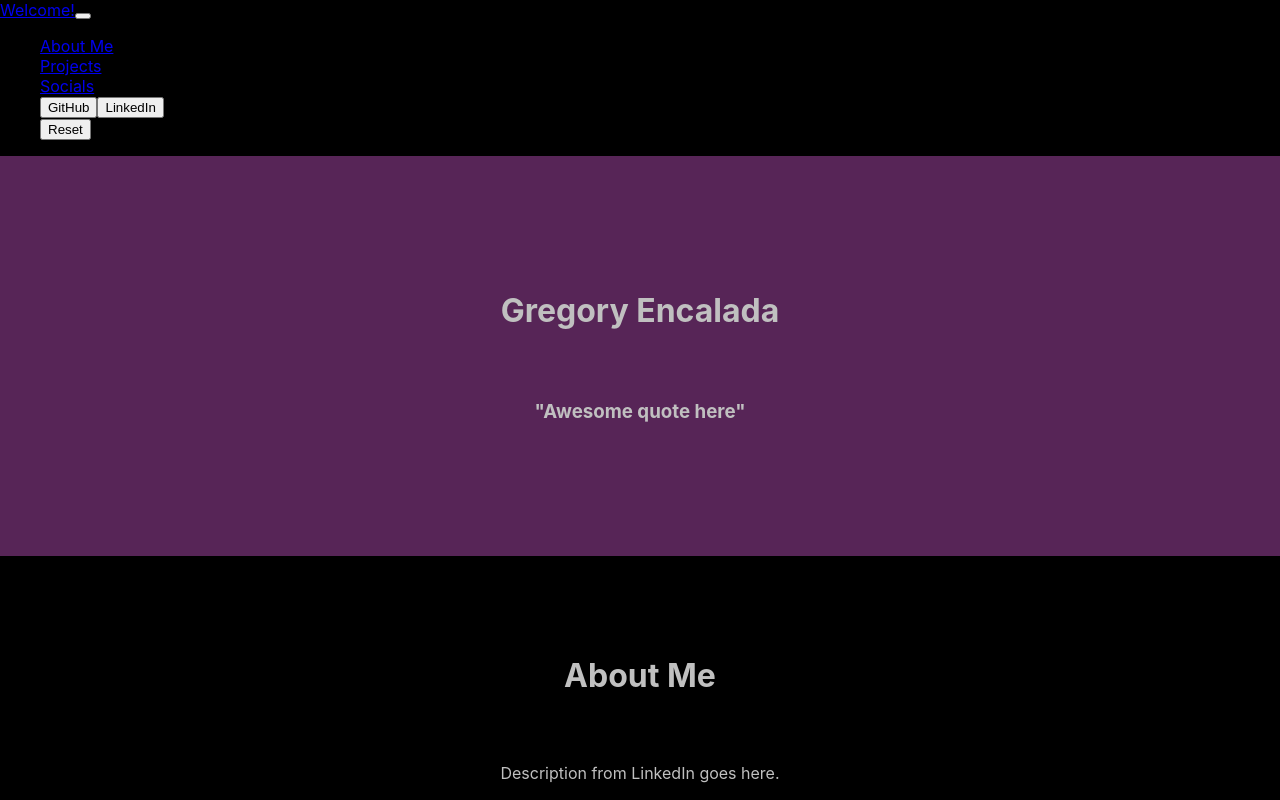
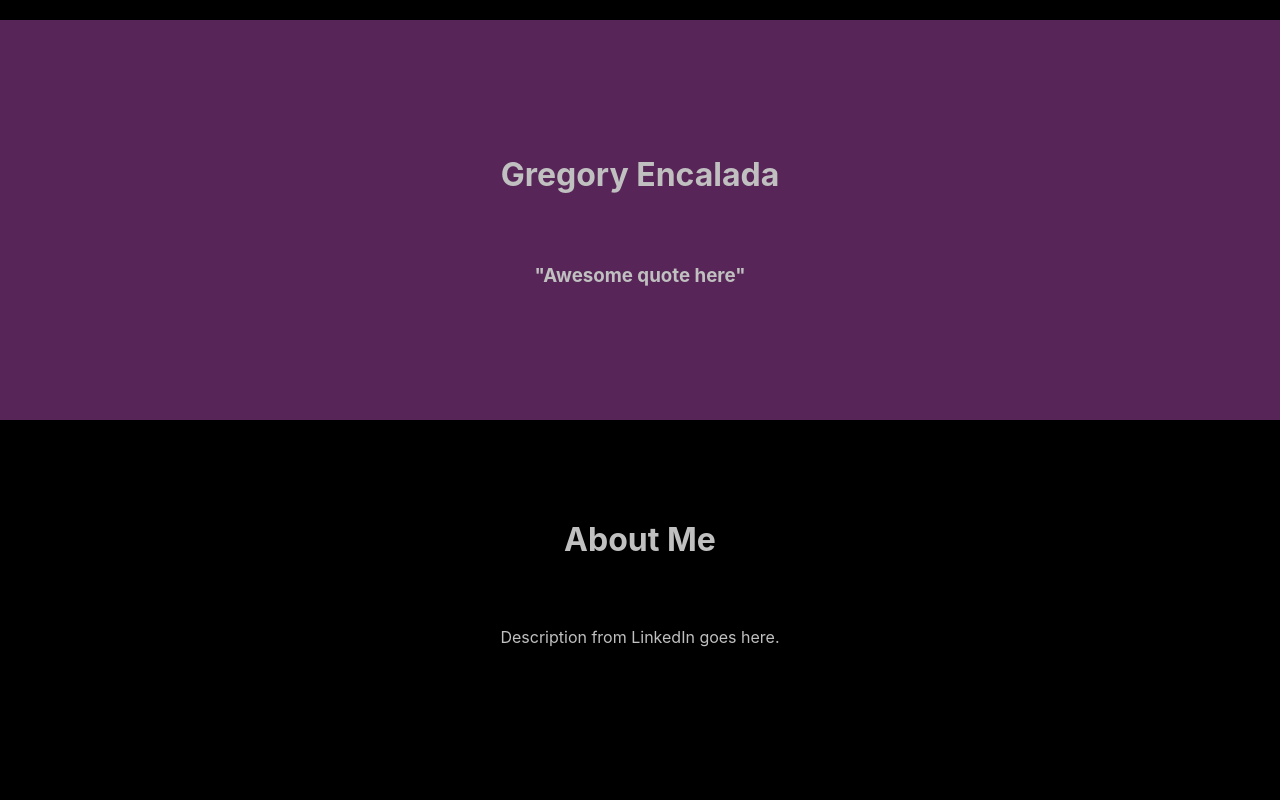
Before and after one commit to gencalada/my-portfolio-react-deploy, a React (Create React App) app: page / in a window 1280 px wide. Shown: the top 800 px of the page. Built offline with nearby package versions, Linux system fonts and the light colour scheme.

Commit message:
removed navbar temporarily to keep from breaking site

```diff
--- a/src/components/NavBar.js
+++ b/src/components/NavBar.js
@@ -1,58 +1,68 @@
-import React, { useState } from 'react';
-import {
-  Collapse,
-  Navbar,
-  NavbarToggler,
-  NavbarBrand,
-  Nav,
-  NavItem,
-  NavLink,
-  UncontrolledDropdown,
-  DropdownToggle,
-  DropdownMenu,
-  DropdownItem,
-  NavbarText,
-} from 'reactstrap';
+import React from 'react'
 
-function NavBar(args) {
-  const [isOpen, setIsOpen] = useState(false);
+const NavBar = () => {
+  return (
+    <div>NavBar</div>
+  )
+}
 
-  const toggle = () => setIsOpen(!isOpen);
+export default NavBar
 
-  return (
-    <div>
-      <Navbar {...args}>
-        <NavbarBrand href="/">Welcome!</NavbarBrand>
-        <NavbarToggler onClick={toggle} />
-        <Collapse isOpen={isOpen} navbar>
-          <Nav className="me-auto" navbar>
-            <NavItem>
-              <NavLink href="/components/">About Me</NavLink>
-            </NavItem>
-            <NavItem>
-              <NavLink href="https://github.com/reactstrap/reactstrap">
-                Projects
-              </NavLink>
-            </NavItem>
-            <UncontrolledDropdown nav inNavbar>
-              <DropdownToggle nav caret>
-                Socials
-              </DropdownToggle>
-              <DropdownMenu right>
-                <DropdownItem>GitHub</DropdownItem>
-                <DropdownItem>LinkedIn</DropdownItem>
-                <DropdownItem divider />
-                <DropdownItem>Reset</DropdownItem>
-              </DropdownMenu>
-            </UncontrolledDropdown>
-          </Nav>
-          <NavbarText></NavbarText>
-        </Collapse>
-      </Navbar>
-    </div>
-  );
-}
+// import React, { useState } from 'react';
+// import {
+//   Collapse,
+//   Navbar,
+//   NavbarToggler,
+//   NavbarBrand,
+//   Nav,
+//   NavItem,
+//   NavLink,
+//   UncontrolledDropdown,
+//   DropdownToggle,
+//   DropdownMenu,
+//   DropdownItem,
+//   NavbarText,
+// } from 'reactstrap';
+
+// function NavBar(args) {
+//   const [isOpen, setIsOpen] = useState(false);
+
+//   const toggle = () => setIsOpen(!isOpen);
+
+//   return (
+//     <div>
+//       <Navbar {...args}>
+//         <NavbarBrand href="/">Welcome!</NavbarBrand>
+//         <NavbarToggler onClick={toggle} />
+//         <Collapse isOpen={isOpen} navbar>
+//           <Nav className="me-auto" navbar>
+//             <NavItem>
+//               <NavLink href="/components/">About Me</NavLink>
+//             </NavItem>
+//             <NavItem>
+//               <NavLink href="https://github.com/reactstrap/reactstrap">
+//                 Projects
+//               </NavLink>
+//             </NavItem>
+//             <UncontrolledDropdown nav inNavbar>
+//               <DropdownToggle nav caret>
+//                 Socials
+//               </DropdownToggle>
+//               <DropdownMenu right>
+//                 <DropdownItem>GitHub</DropdownItem>
+//                 <DropdownItem>LinkedIn</DropdownItem>
+//                 <DropdownItem divider />
+//                 <DropdownItem>Reset</DropdownItem>
+//               </DropdownMenu>
+//             </UncontrolledDropdown>
+//           </Nav>
+//           <NavbarText></NavbarText>
+//         </Collapse>
+//       </Navbar>
+//     </div>
+//   );
+// }
 
 
 
-export default NavBar
+// export default NavBar
```
